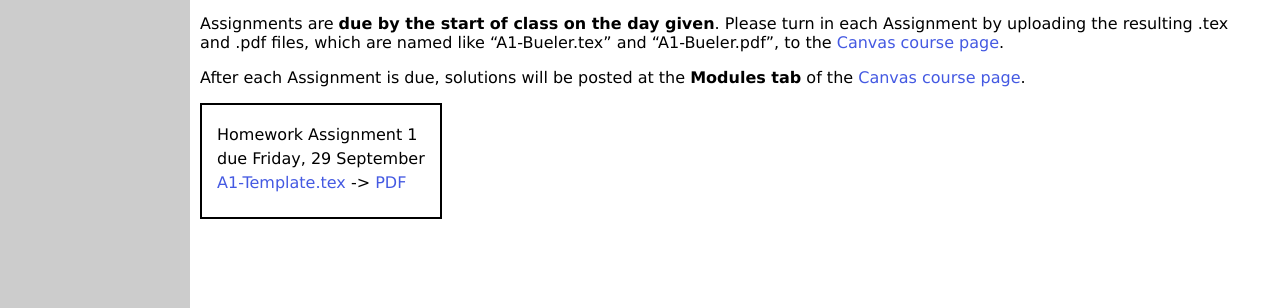
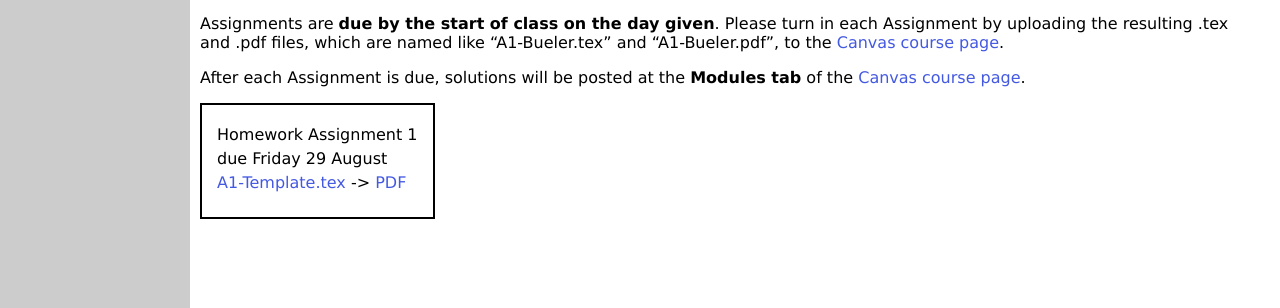
Before and after one commit to bueler/real, a Jekyll site: the page built from homework.md, in a window 1280 px wide. Shown: the part 250-558 px from the top of the page. Built offline with Jekyll 4.4.1, drawn with Linux system fonts in a browser that asks for light colours.

Commit message:
fix homework due date

```diff
--- a/_data/homework.yml
+++ b/_data/homework.yml
@@ -2,7 +2,7 @@ semester: Fall 2025
 home: assets/homework/F25
 homework:
 - name: Assignment 1
-  due: Friday, 29 September
+  due: Friday 29 August
   source: A1-Template.tex
   blank: A1-Template.pdf
   #seealsoname: slides "How to put a polynomial through points"
```
